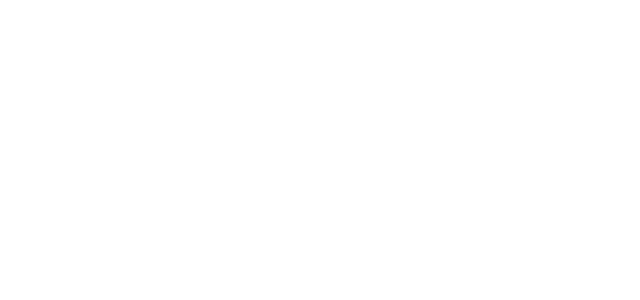
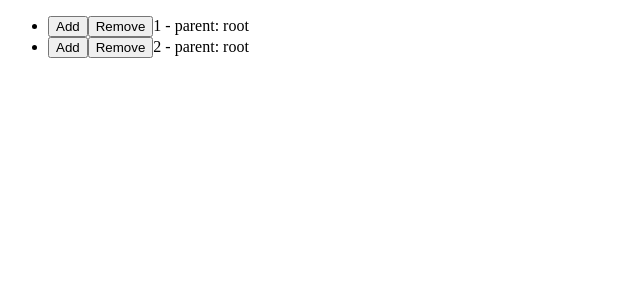
Before and after one commit to harm-meijer/tutorial, a React (Create React App) app: page / in a window 1280 px wide. Shown: the top 300 px of the page, without its empty margins (0-640 px from the left). Built offline with nearby package versions, Linux system fonts and the light colour scheme.

Commit message:
solved-now add edit function

```diff
--- a/src/App.js
+++ b/src/App.js
@@ -1,8 +1,21 @@
+import React from "react";
+import { useSelector } from "react-redux";
 import Item from "./components/Item";
+import { createSelectItemById } from "./selectors";
 
 function App() {
-  //@todo: select root items and display tree
-  return <div></div>;
+  const selectRootItems = React.useMemo(
+    () => createSelectItemById("root"),
+    []
+  );
+  const rootItem = useSelector(selectRootItems);
+  return (
+    <ul>
+      {rootItem.children.map(({ id }) => (
+        <Item key={id} id={id} />
+      ))}
+    </ul>
+  );
 }
 
 export default App;
--- a/src/actions.js
+++ b/src/actions.js
@@ -2,5 +2,11 @@
 export const REMOVE = "REMOVE";
 //@todo: to implement nested items something
 //  to change here
-export const add = () => ({ type: ADD });
-export const remove = () => ({ type: REMOVE });
+export const add = (parentId) => ({
+  type: ADD,
+  payload: parentId,
+});
+export const remove = (id, parentId) => ({
+  type: REMOVE,
+  payload: { id, parentId },
+});
--- a/src/components/Item.js
+++ b/src/components/Item.js
@@ -1,18 +1,30 @@
 import React, { memo } from "react";
 import { useDispatch, useSelector } from "react-redux";
 import { add, remove } from "../actions";
-import { selectItem } from "../selectors";
+import { createSelectItemById } from "../selectors";
 
-const Item = memo(function ItemComponent() {
+const Item = memo(function ItemComponent({ id }) {
+  console.log(`Item ${id} returning jsx`);
   const dispatch = useDispatch();
-  const addClicked = () => dispatch(add());
-  const removeClicked = () => dispatch(remove());
+  const addClicked = () => dispatch(add(id));
+  const selectItem = React.useMemo(
+    () => createSelectItemById(id),
+    [id]
+  );
+  const item = useSelector(selectItem);
+  const removeClicked = () =>
+    dispatch(remove(item.id, item.parentId));
   return (
-    <div>
-      <button onClick={addClicked}>up</button>
-      <button onClick={removeClicked}>down</button>
-      {/* @todo: show child items */}
-    </div>
+    <li>
+      <button onClick={addClicked}>Add</button>
+      <button onClick={removeClicked}>Remove</button>
+      {item.value}
+      <ul>
+        {item.children.map(({ id }) => (
+          <Item key={id} id={id} />
+        ))}
+      </ul>
+    </li>
   );
 });
 export default Item;
--- a/src/selectors.js
+++ b/src/selectors.js
@@ -1,4 +1,24 @@
-//@tip: this needs to be a selector with a parameter
-export const selectItem = (state) => {
-  //@todo: implement selector
+import { createSelector } from "reselect";
+
+export const selectItems = (state) => state.items;
+const createSelectRawItemById = (itemId) =>
+  createSelector([selectItems], (items) => items[itemId]);
+export const createSelectItemById = (itemId) => {
+  let lastItem;
+  let lastValue;
+  return createSelector(
+    [createSelectRawItemById(itemId), selectItems],
+    (item, items) => {
+      if (lastItem === item) {
+        return lastValue;
+      }
+      console.log("executing selector", item.id);
+      lastValue = {
+        ...item,
+        children: item.children.map((id) => items[id]),
+      };
+      lastItem = item;
+      return lastValue;
+    }
+  );
 };
--- a/src/store.js
+++ b/src/store.js
@@ -1,16 +1,71 @@
 import { createStore } from "redux";
+import { ADD, remove, REMOVE } from "./actions";
 const initialState = {
-  items: [
-    { id: 1, value: "root one" },
-    { id: 2, value: "root two" },
-    { id: 3, value: "Child of one", parent: 1 },
-  ],
+  items: {
+    root: {
+      id: "root",
+      value: "root",
+      children: [1, 2],
+    },
+    1: {
+      id: 1,
+      parentId: "root",
+      value: "1 - parent: root",
+      children: [],
+    },
+    2: {
+      id: 2,
+      parentId: "root",
+      value: "2 - parent: root",
+      children: [],
+    },
+  },
 };
-
+const createId = (state) =>
+  Math.max(
+    ...Object.keys(state.items)
+      .map((key) => Number(key))
+      .filter((id) => !isNaN(id))
+  ) + 1;
 const store = createStore(
-  (state = initialState, { type }) => {
-    //@todo: implement adding or removing a child to
-    //  tree
+  (state = initialState, { type, payload }) => {
+    if (type === ADD) {
+      const parentId = payload;
+      const id = createId(state);
+      return {
+        ...state,
+        items: {
+          ...state.items,
+          [parentId]: {
+            ...state.items[parentId],
+            children:
+              state.items[parentId].children.concat(id),
+          },
+          [id]: {
+            id,
+            value: `${id} - parent: ${parentId}`,
+            parentId,
+            children: [],
+          },
+        },
+      };
+    }
+    if (type === REMOVE) {
+      const { id: removeId, parentId } = payload;
+      const { [removeId]: gone, ...rest } = state.items;
+      return {
+        ...state,
+        items: {
+          ...rest,
+          [parentId]: {
+            ...rest[parentId],
+            children: rest[parentId].children.filter(
+              (id) => id !== removeId
+            ),
+          },
+        },
+      };
+    }
     return { ...state };
   },
   initialState,
```
